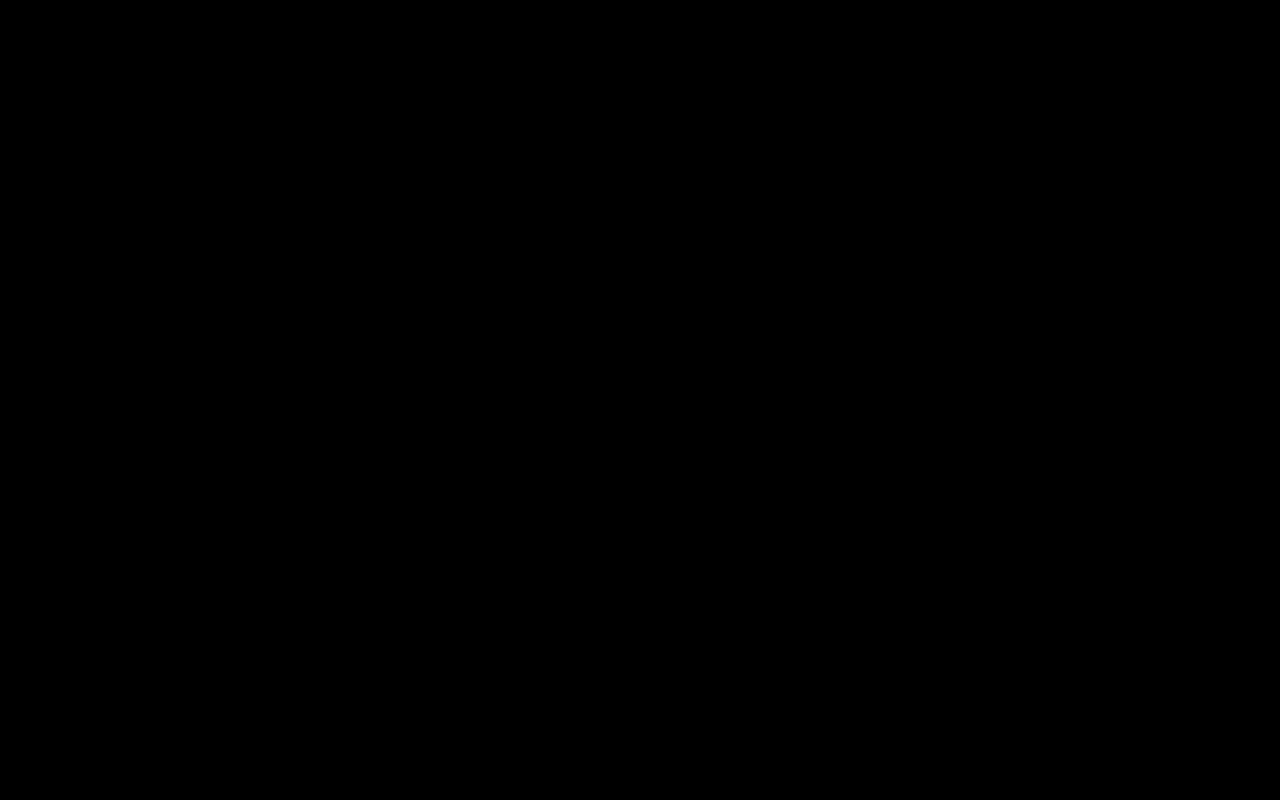
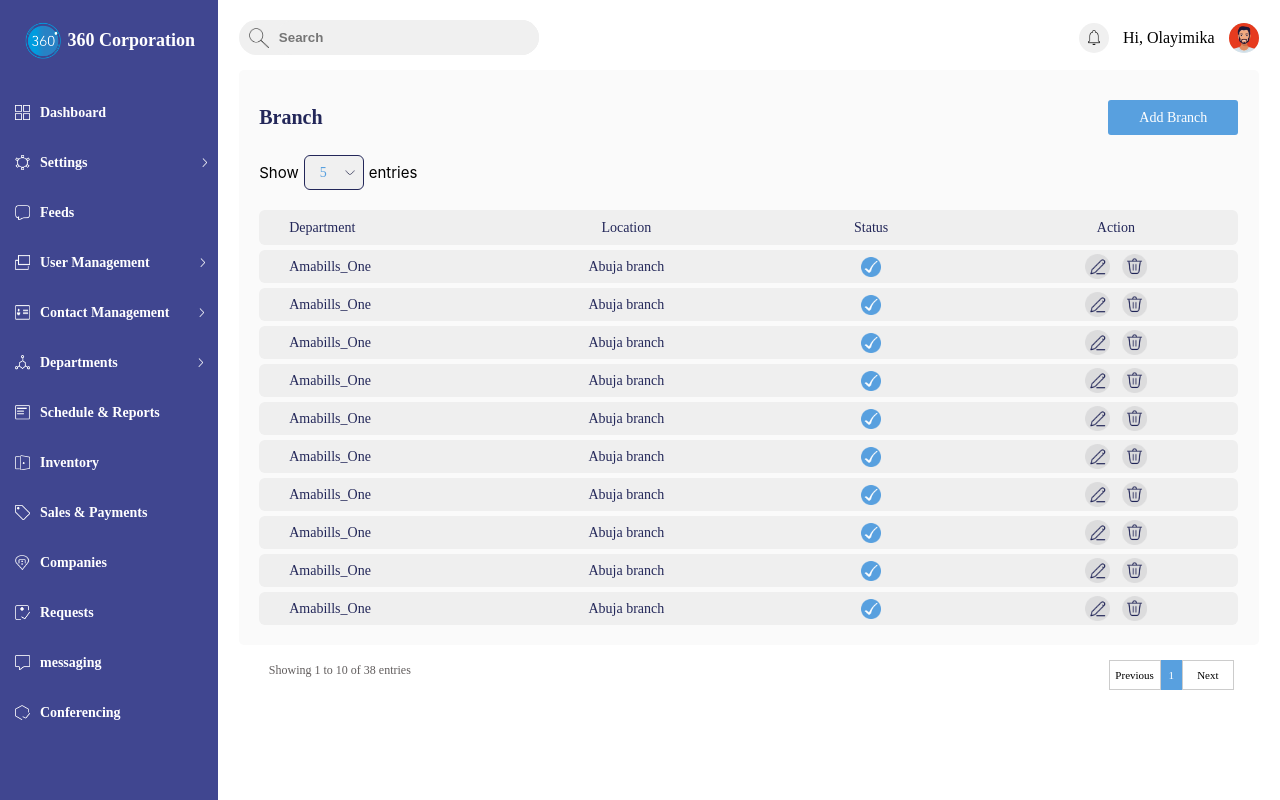
Before and after one commit to Faruoq01/360-web, a Vue app: page /branch in a window 1280 px wide. Before the commit this address had no page. Built offline with nearby package versions, Linux system fonts and the light colour scheme.

Commit message:
branch done

```diff
--- a/src/components/Home/Dashboard/Settings.vue
+++ b/src/components/Home/Dashboard/Branches.vue
@@ -22,18 +22,18 @@
       <div class="inner-user2">
         <div class="top-header2">
           <div class="user-name2">
-            Departments
+            Branch
           </div>
-          <button @click="createDepartmentModal" class="create2">Add Department</button>
+          <button @click="createBranchModal" class="create2">Add Branch</button>
         </div>
 
         <div class="numbers">
-          <p style="margin-right: 5px; color:#ccc">Show</p>
+          <p style="margin-right: 5px; color:#000">Show</p>
           <div>
             <div class="container-input" style="width: 60px;">
               <div class="top-input">
                 <select class="text-style" style="width:25px; border: none; background: #F0F0F0; color: #58A0DF;">
-                  <option>10</option>
+                  <option>5</option>
                   <option> 1</option>
                   <option> 1</option>
                   <option> 1</option>
@@ -42,21 +42,20 @@
               </div>
             </div>
           </div>
-          <p style="margin-left: 5px; color:#ccc">entries</p>
+          <p style="margin-left: 5px; color:#000">entries</p>
         </div>
 
         <div class="table-container">
           <div style="padding-left: 30px;" class="columns">Department</div>
-          <div class="columns">Description</div>
+          <div class="columns2">Location</div>
           <div class="columns2">Status</div>
           <div class="columns2">Action</div>
         </div>
 
         <div class="table-row">
-          <div style="padding-left: 30px;" class="columns">Accounting</div>
-          <div style="margin-top:5px; margin-bottom:5px" class="columns">
-            Lorem ipsum dolor sit amet, consectetur adipiscing elit.
-            Lorem cras habitasse donec consectetur adipiscing
+          <div style="padding-left: 30px;" class="columns">Amabills_One</div>
+          <div style="margin-top:5px; margin-bottom:5px" class="columns2">
+            Abuja branch
           </div>
           <div class="columns2">
             <img style="width: 20px; height:20px" src="../../../assets/images/icons/good.png" alt="icon" />
@@ -70,10 +69,9 @@
         </div>
 
         <div class="table-row">
-          <div style="padding-left: 30px;" class="columns">Marketting</div>
-          <div style="margin-top:5px; margin-bottom:5px" class="columns">
-            Lorem ipsum dolor sit amet, consectetur adipiscing elit.
-            Lorem cras habitasse donec consectetur adipiscing
+          <div style="padding-left: 30px;" class="columns">Amabills_One</div>
+          <div style="margin-top:5px; margin-bottom:5px" class="columns2">
+            Abuja branch
           </div>
           <div class="columns2">
             <img style="width: 20px; height:20px" src="../../../assets/images/icons/good.png" alt="icon" />
@@ -87,10 +85,9 @@
         </div>
 
         <div class="table-row">
-          <div style="padding-left: 30px;" class="columns">HR</div>
-          <div style="margin-top:5px; margin-bottom:5px" class="columns">
-            Lorem ipsum dolor sit amet, consectetur adipiscing elit.
-            Lorem cras habitasse donec consectetur adipiscing
+          <div style="padding-left: 30px;" class="columns">Amabills_One</div>
+          <div style="margin-top:5px; margin-bottom:5px" class="columns2">
+            Abuja branch
           </div>
           <div class="columns2">
             <img style="width: 20px; height:20px" src="../../../assets/images/icons/good.png" alt="icon" />
@@ -104,10 +101,9 @@
         </div>
 
         <div class="table-row">
-          <div style="padding-left: 30px;" class="columns">Production</div>
-          <div style="margin-top:5px; margin-bottom:5px" class="columns">
-            Lorem ipsum dolor sit amet, consectetur adipiscing elit.
-            Lorem cras habitasse donec consectetur adipiscing
+          <div style="padding-left: 30px;" class="columns">Amabills_One</div>
+          <div style="margin-top:5px; margin-bottom:5px" class="columns2">
+            Abuja branch
           </div>
           <div class="columns2">
             <img style="width: 20px; height:20px" src="../../../assets/images/icons/good.png" alt="icon" />
@@ -121,10 +117,89 @@
         </div>
 
         <div class="table-row">
-          <div style="padding-left: 30px;" class="columns">Logistics</div>
-          <div style="margin-top:5px; margin-bottom:5px" class="columns">
-            Lorem ipsum dolor sit amet, consectetur adipiscing elit.
-            Lorem cras habitasse donec consectetur adipiscing
+          <div style="padding-left: 30px;" class="columns">Amabills_One</div>
+          <div style="margin-top:5px; margin-bottom:5px" class="columns2">
+            Abuja branch
+          </div>
+          <div class="columns2">
+            <img style="width: 20px; height:20px" src="../../../assets/images/icons/good.png" alt="icon" />
+          </div>
+          <div class="columns2">
+            <div class="list-control">
+              <img style="width: 25px; height:25px" src="../../../assets/images/icons/edit.png" alt="icon" />
+              <img style="width: 25px; height:25px" src="../../../assets/images/icons/delete.png" alt="icon" />
+            </div>
+          </div>
+        </div>
+
+        <div class="table-row">
+          <div style="padding-left: 30px;" class="columns">Amabills_One</div>
+          <div style="margin-top:5px; margin-bottom:5px" class="columns2">
+            Abuja branch
+          </div>
+          <div class="columns2">
+            <img style="width: 20px; height:20px" src="../../../assets/images/icons/good.png" alt="icon" />
+          </div>
+          <div class="columns2">
+            <div class="list-control">
+              <img style="width: 25px; height:25px" src="../../../assets/images/icons/edit.png" alt="icon" />
+              <img style="width: 25px; height:25px" src="../../../assets/images/icons/delete.png" alt="icon" />
+            </div>
+          </div>
+        </div>
+
+        <div class="table-row">
+          <div style="padding-left: 30px;" class="columns">Amabills_One</div>
+          <div style="margin-top:5px; margin-bottom:5px" class="columns2">
+            Abuja branch
+          </div>
+          <div class="columns2">
+            <img style="width: 20px; height:20px" src="../../../assets/images/icons/good.png" alt="icon" />
+          </div>
+          <div class="columns2">
+            <div class="list-control">
+              <img style="width: 25px; height:25px" src="../../../assets/images/icons/edit.png" alt="icon" />
+              <img style="width: 25px; height:25px" src="../../../assets/images/icons/delete.png" alt="icon" />
+            </div>
+          </div>
+        </div>
+
+        <div class="table-row">
+          <div style="padding-left: 30px;" class="columns">Amabills_One</div>
+          <div style="margin-top:5px; margin-bottom:5px" class="columns2">
+            Abuja branch
+          </div>
+          <div class="columns2">
+            <img style="width: 20px; height:20px" src="../../../assets/images/icons/good.png" alt="icon" />
+          </div>
+          <div class="columns2">
+            <div class="list-control">
+              <img style="width: 25px; height:25px" src="../../../assets/images/icons/edit.png" alt="icon" />
+              <img style="width: 25px; height:25px" src="../../../assets/images/icons/delete.png" alt="icon" />
+            </div>
+          </div>
+        </div>
+
+        <div class="table-row">
+          <div style="padding-left: 30px;" class="columns">Amabills_One</div>
+          <div style="margin-top:5px; margin-bottom:5px" class="columns2">
+            Abuja branch
+          </div>
+          <div class="columns2">
+            <img style="width: 20px; height:20px" src="../../../assets/images/icons/good.png" alt="icon" />
+          </div>
+          <div class="columns2">
+            <div class="list-control">
+              <img style="width: 25px; height:25px" src="../../../assets/images/icons/edit.png" alt="icon" />
+              <img style="width: 25px; height:25px" src="../../../assets/images/icons/delete.png" alt="icon" />
+            </div>
+          </div>
+        </div>
+
+        <div class="table-row">
+          <div style="padding-left: 30px;" class="columns">Amabills_One</div>
+          <div style="margin-top:5px; margin-bottom:5px" class="columns2">
+            Abuja branch
           </div>
           <div class="columns2">
             <img style="width: 20px; height:20px" src="../../../assets/images/icons/good.png" alt="icon" />
@@ -159,8 +234,8 @@ export default{
   },
 
   methods:{
-    createDepartmentModal(){
-      this.$emit('add-department-modal');
+    createBranchModal(){
+      this.$emit('add-branch-modal');
     }
   }
 }
--- a/src/components/Home/SideBar.vue
+++ b/src/components/Home/SideBar.vue
@@ -15,7 +15,6 @@
         </div>
     </RouterLink>
 
-    <RouterLink class="route-style" to="/settings">
     <div @mouseenter="mouseEnter" @mouseleave="mouseLeave" @click="settingsDropAccordion" v-bind:style="activeStates.settings? itemContainer: itemContainer2">
         <div v-bind:style="activeStates.settings? innerContainer: innerContainer2">
             <img class="dash" v-if="activeStates.settings" src="../../assets/images/icons/setWhite.png" />
@@ -24,10 +23,13 @@
             <img style="margin-left: 115px" class="dash-arrow" src="../../assets/images/arrowRight.png" />
         </div>
     </div>
+    <div v-if="settingsDrop" class="accordion">
+        <RouterLink class="route-style" to="/settings">
+            <div style="margin-top:5px" class="sub-modules">Department</div>
         </RouterLink>
-    <div v-if="settingsDrop" class="accordion">
-        <div style="margin-top:5px" class="sub-modules">Department</div>
+        <RouterLink class="route-style" to="/branch">
             <div class="sub-modules">Branch</div>
+        </RouterLink>
     </div>
 
     <RouterLink class="route-style" to="/feeds">
--- /dev/null
+++ b/src/components/Modals/BranchModal.vue
@@ -0,0 +1,202 @@
+<template>
+    <div class="modals">
+        <div class="inner-modal">
+            <div class="closeIcon">
+                <div class="name">Create Branch</div>
+                <img @click="closeDepartment" style="width:18px; height:18px" src="../../assets/images/closeModal.png" alt="icon" />
+            </div>
+
+            <div style="margin-top:20px" class="form-input">
+                <div>Branch Name</div>
+                <div class="item">
+                    <div class="container-input">
+                        <div class="top-input">
+                            <input type="text" style="width:100%; border:none; outline:none; background:#F0F0F0" />
+                        </div>
+                    </div>
+                </div>
+            </div>
+
+            <div style="margin-top:20px" class="form-input">
+                <div>Location</div>
+                <div class="item">
+                    <div class="container-input">
+                        <div class="top-input">
+                            <select class="text-style" style="width:90%; border: none; background: #F0F0F0; color: #6D6D6D;">
+                                <option>Branch Location</option>
+                                <option>option 1</option>
+                                <option>option 1</option>
+                                <option>option 1</option>
+                            </select>
+                            <img class="sell" src="../../assets/images/downArrow.png" alt="icon" />
+                        </div>
+                    </div>
+                </div>
+            </div>
+
+            <div class="message">
+                Lorem ipsum dolor sit amet, consectetur adipiscing elit.
+                Lorem cras habitasse donec arcu enim eu, justo, nunc nulla. Mauris
+            </div>
+
+            <div class="but-container">
+                <button class="save">Save</button>
+            </div>
+
+        </div>
+    </div>
+</template>
+
+<script>
+export default{
+    data(){
+        return{
+
+        }
+    },
+    methods:{
+        closeDepartment(){
+            this.$emit('close-branch-modal');
+        }
+    }
+}
+</script>
+
+
+<style scoped>
+    .modals{
+        width: 380px;
+        color: #000;
+        background: #FAFAFA;
+        border-radius: 5.52061px;
+        display: flex;
+        justify-content: center;
+        align-items: center;
+    }
+    .inner-modal{
+        width: 92%;
+        height: 94%;
+        margin-top: 15px;
+        margin-bottom: 15px;
+        overflow-y: scroll;
+        overflow-x: hidden;
+    }
+    .closeIcon{
+        width: 100%;
+        height: 35px;
+        display: flex;
+        flex-direction: row;
+        justify-content: space-between;
+    }
+    .name{
+        font-family: 'Nunito-regular';
+        font-style: normal;
+        font-weight: 700;
+        font-size: 16px;
+        line-height: 30px;
+        color: #232759;
+    }
+    .form-input{
+        width: 100%;
+        margin-top: 20px;
+        font-family: 'Nunito-regular';
+        font-style: normal;
+        font-weight: 500;
+        font-size: 12px;
+        line-height: 26px;
+        color: #000000;
+        display: flex;
+        flex-direction: column;
+    }
+    .item{
+        width: 100%;
+        height: 100%;
+    }
+    .container-input{
+        width: 100%;
+    }
+
+    .top-input{
+        width:100%;
+        height: 35px;
+        background: #F0F0F0;
+        border: 0.6px solid #232759;
+        border-radius: 6px;
+        outline: none;
+        padding-left: 10px;
+        display: flex;
+        flex-direction: row;
+        align-items: center;
+        font-family: 'Nunito-regular';
+        font-size: 14px;
+    }
+     .top-input2{
+        width:100%;
+        height: 100px;
+        background: #F0F0F0;
+        border: 0.6px solid #232759;
+        border-radius: 6px;
+        outline: none;
+        padding-left: 10px;
+        display: flex;
+        flex-direction: row;
+        align-items: center;
+        font-family: 'Nunito-regular';
+        font-size: 14px;
+        overflow: hidden;
+    }
+    .text-style{
+        width: 100%;
+        border: none;
+        margin-left: 5px;
+        font-family: 'Nunito-regular';
+        font-style: normal;
+        font-weight: 500;
+        font-size: 14px;
+        line-height: 19px;
+        color: #6D6D6D;
+        outline: none;
+    }
+
+    select{
+        appearance: none;
+    }
+
+    .sell{
+        width:10px;
+        height:5px;
+    }
+    .username{
+        width: 100%;
+        display: flex;
+        flex-direction: row;
+        justify-content: space-between;
+    }
+    .message{
+        font-family: 'Nunito-regular';
+        font-style: normal;
+        font-weight: 400;
+        font-size: 12px;
+        line-height: 20px;
+        text-transform: capitalize;
+        color: #092C5A;
+        margin-top: 20px;
+    }
+    .but-container{
+        width: 100%;
+        height: 35px;
+        display: flex;
+        flex-direction: row;
+        justify-content: space-between;
+        align-items: center;
+        margin-top: 20px;
+    }
+    .save{
+        width: 100%;
+        height: 35px;
+        background: #58A0DF;
+        border-radius: 5.52061px;
+        border: none;
+        color: #fff;
+    }
+</style>
--- a/src/router/index.js
+++ b/src/router/index.js
@@ -18,6 +18,11 @@ const router = createRouter({
           path: "/settings",
           name: 'settings',
           component: () => import('../components/Home/Dashboard/Settings.vue')
+        },
+        {
+          path: "/branch",
+          name: 'branch',
+          component: () => import('../components/Home/Dashboard/Branches.vue')
         },
         {
           path: "/feeds",
```
Also changed, not shown: src/views/HomeView.vue (+15 -2 lines). Lines whose indentation alone changed are shown as unchanged.
